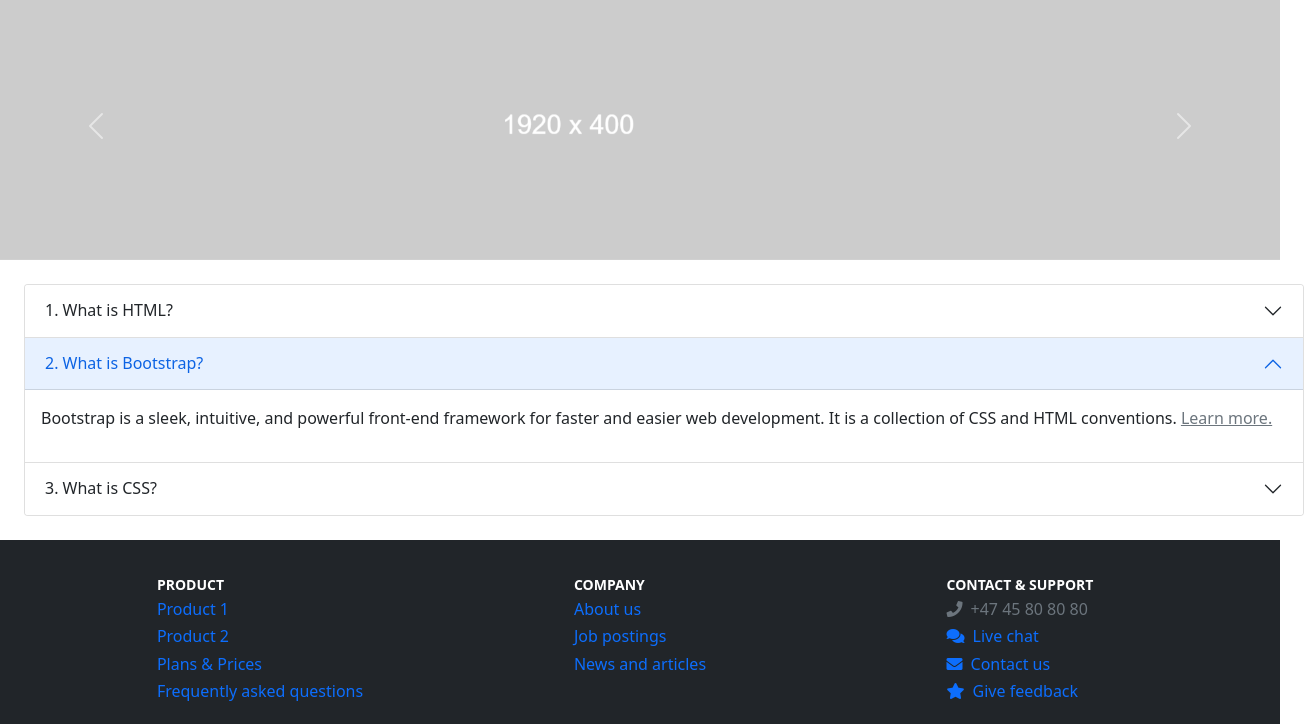
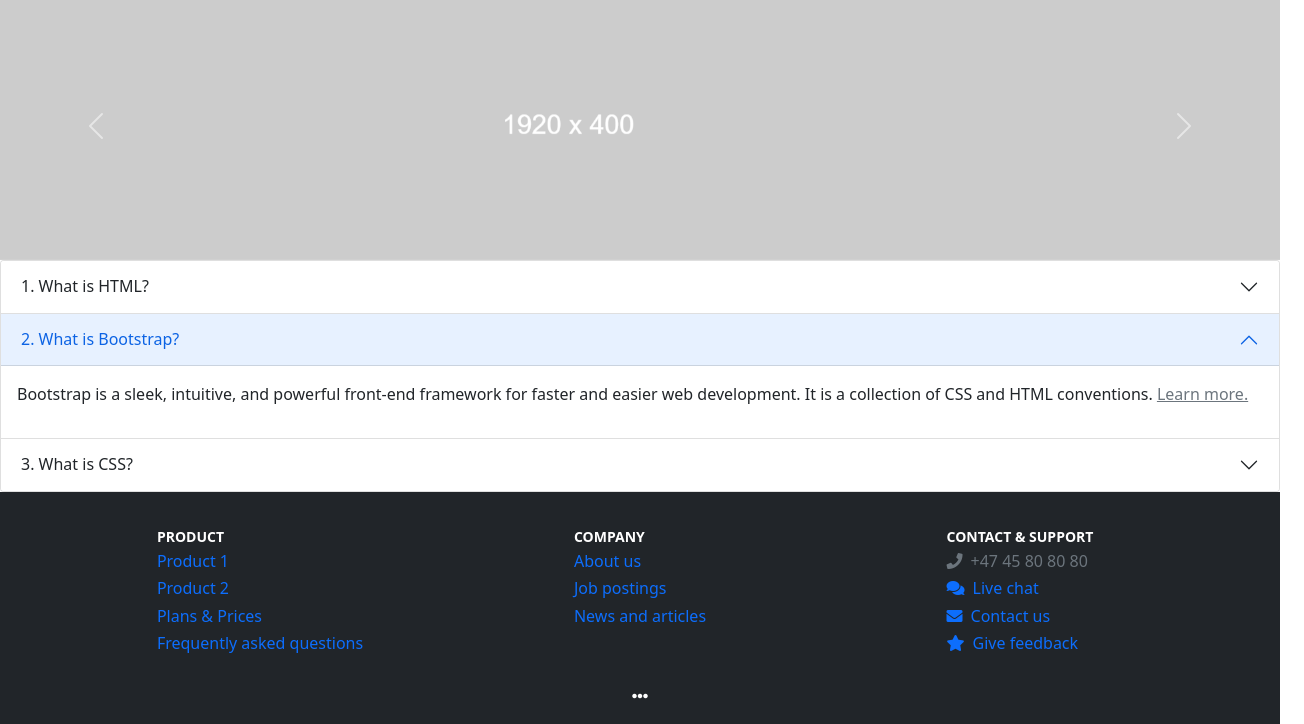
Before and after one commit to agosavi12/B5, a plain HTML site: page index.html in a window 1280 px wide. Shown: the part 63-787 px from the top of the page, 1304 px wide, since content can reach past the window. Drawn offline with nearby package versions, Linux system fonts and the light colour scheme.

Commit message:
margin removed

```diff
--- a/index.html
+++ b/index.html
@@ -135,7 +135,7 @@
 			</button>
 		</div>
 
-		<div class="col-12 m-4">
+		<div class="col-12">
 			<div class="accordion" id="myAccordion">
 				<div class="accordion-item">
 					<h2 class="accordion-header" id="headingOne">
```
